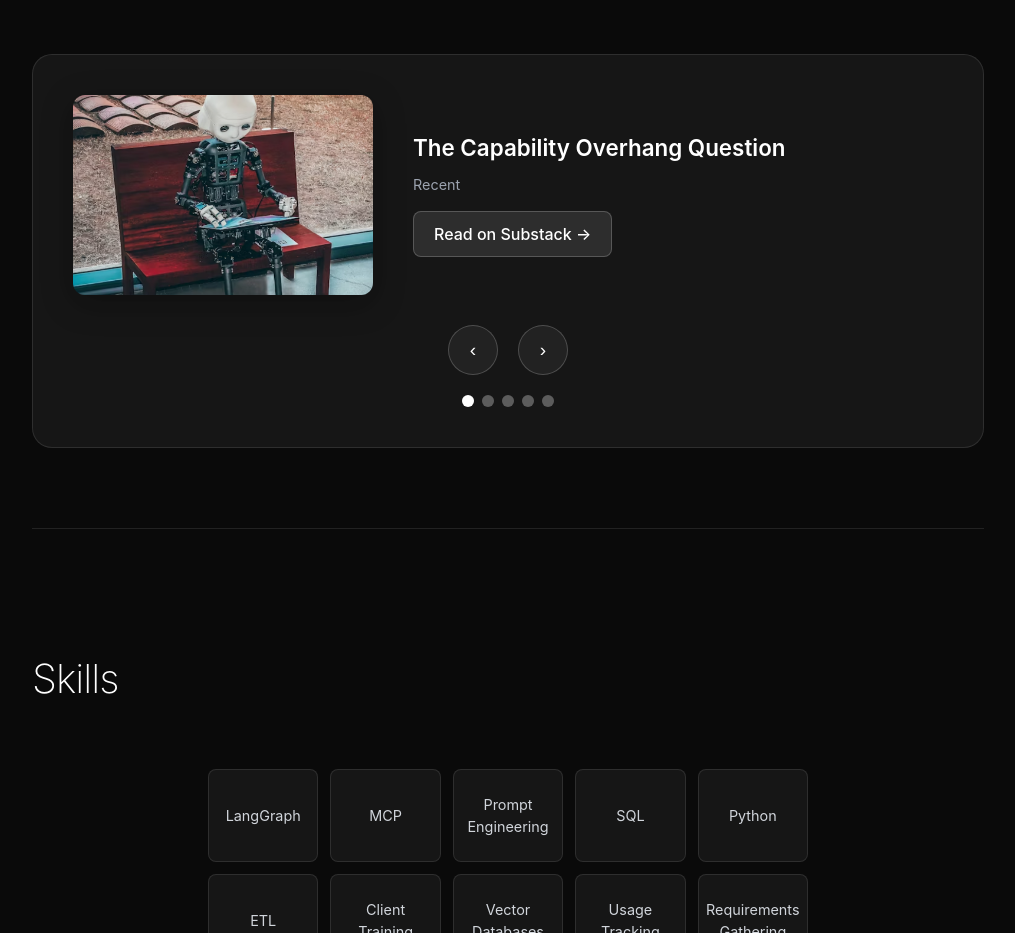
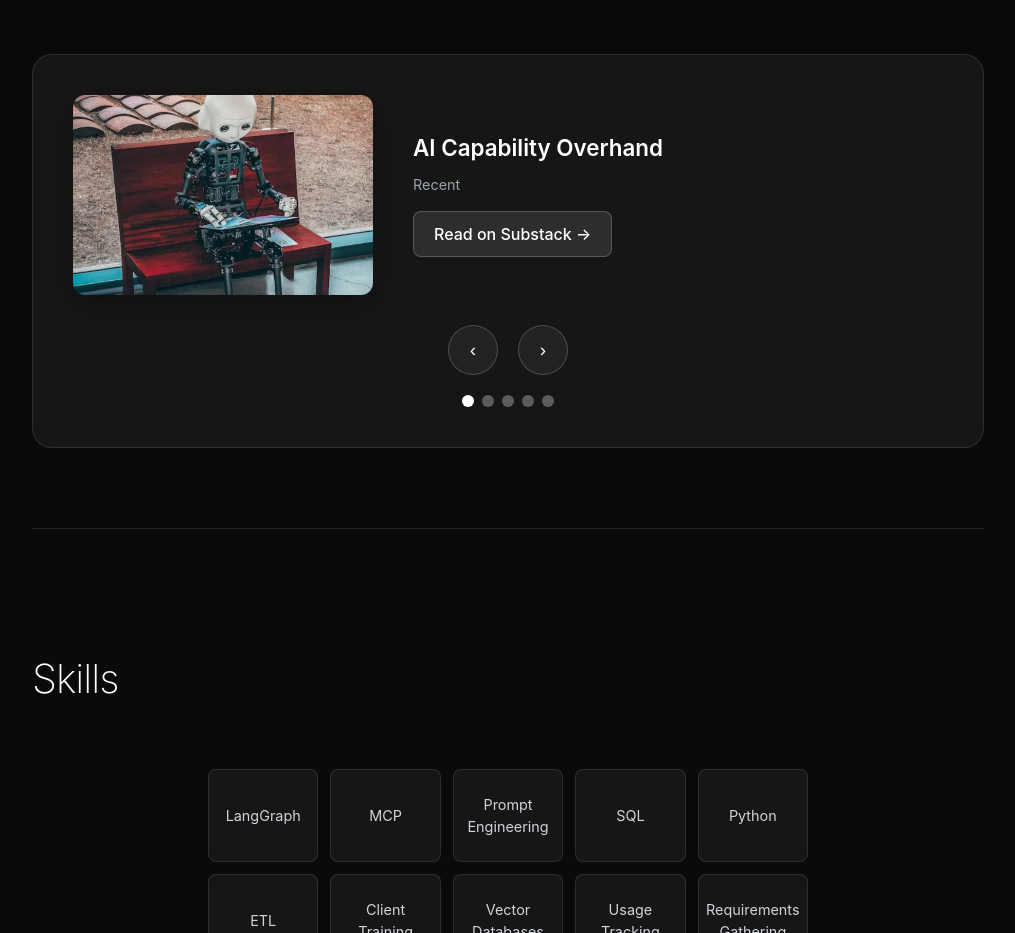
Before and after one commit to cpenniman12/Cooper-Penniman-CV, a website: page index.html in a window 1280 px wide. Shown: the part 3920-4853 px from the top of the page, without its empty margins (132-1147 px from the left). Drawn offline with Linux system fonts and the light colour scheme.

Commit message:
Update article title: change 'The Capability Overhang Question' to 'AI Capability Overhand'

```diff
--- a/index.html
+++ b/index.html
@@ -966,9 +966,9 @@
                     <div class="substack-carousel">
                         <div class="carousel-track" id="carouselTrack">
                             <div class="carousel-slide">
-                                <img src="assets/images/substack/article1.png" alt="The Capability Overhang Question Cover" class="slide-image">
+                                <img src="assets/images/substack/article1.png" alt="AI Capability Overhand Cover" class="slide-image">
                                 <div class="slide-content">
-                                    <h3 class="slide-title">The Capability Overhang Question</h3>
+                                    <h3 class="slide-title">AI Capability Overhand</h3>
                                     <div class="slide-date">Recent</div>
                                     <a href="https://substack.com/@cooperpenniman/p-164666088" target="_blank" class="slide-link">Read on Substack →</a>
                                 </div>
```
